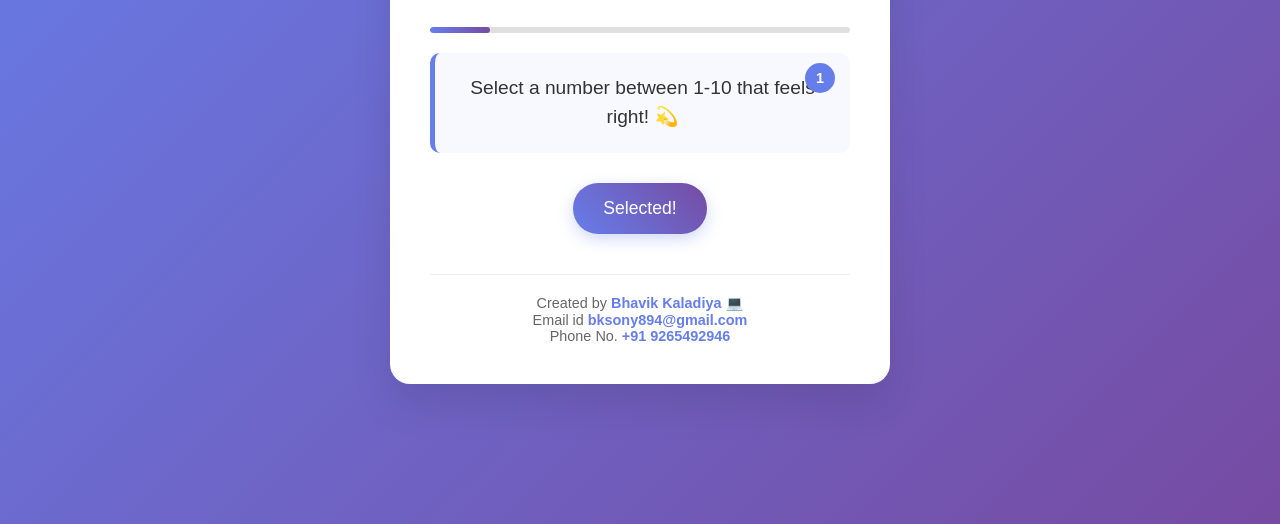
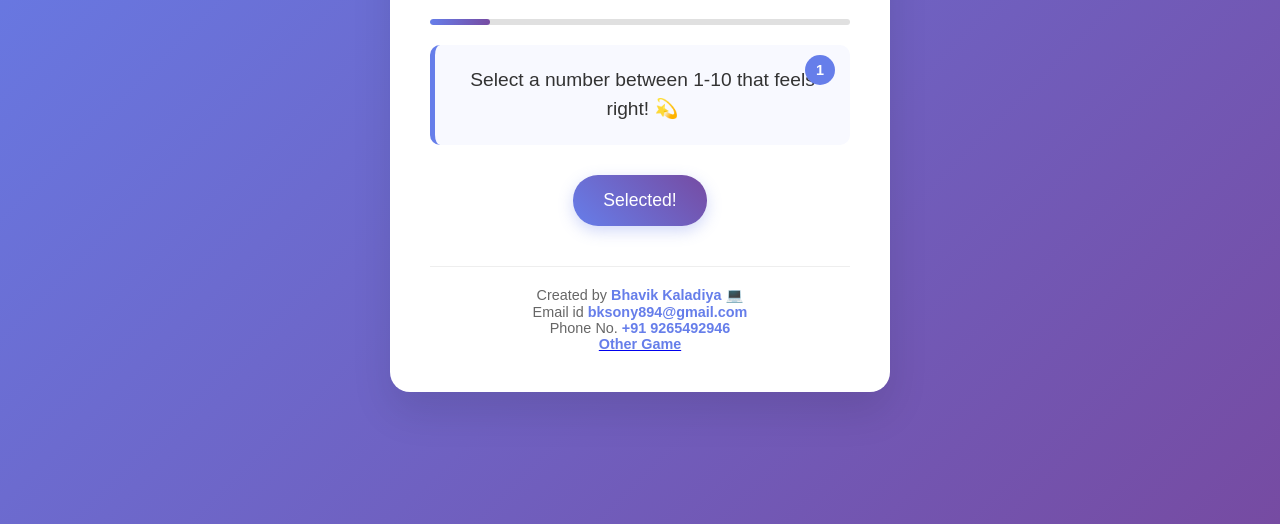
Before and after one commit to Bksony/Game-of-Mathematics-, a plain HTML site: page index.html in a window 1280 px wide. Shown: the part 276-800 px from the top of the page. Drawn offline with Linux system fonts and the light colour scheme.

Commit message:
add link to other game

```diff
--- a/index.html
+++ b/index.html
@@ -37,6 +37,8 @@
             <p>Created by <strong>Bhavik Kaladiya </strong> 💻</p>
             <p>Email id <strong>bksony894@gmail.com </strong> </p>
             <p>Phone No. <strong>+91 9265492946 </strong> </p>
+            <a href="https://bksony.github.io/JavaScript-Game-Find-the-queen-/"><p> <strong> Other Game </strong> </p></a>
+
 
         </div>
     </div>
```
